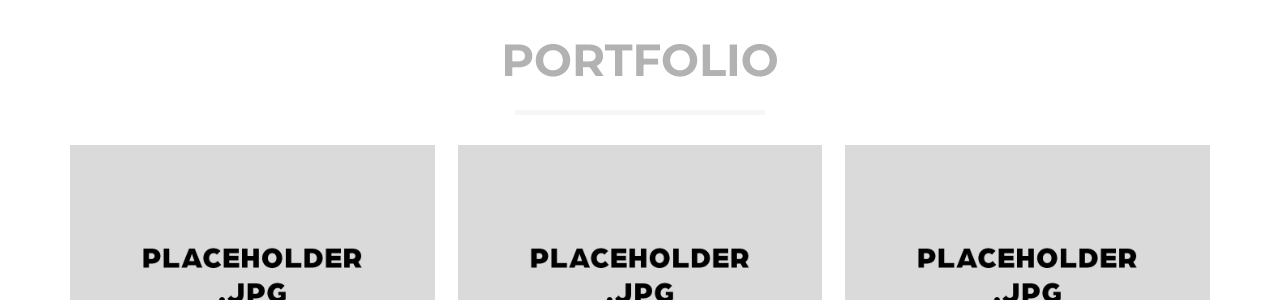
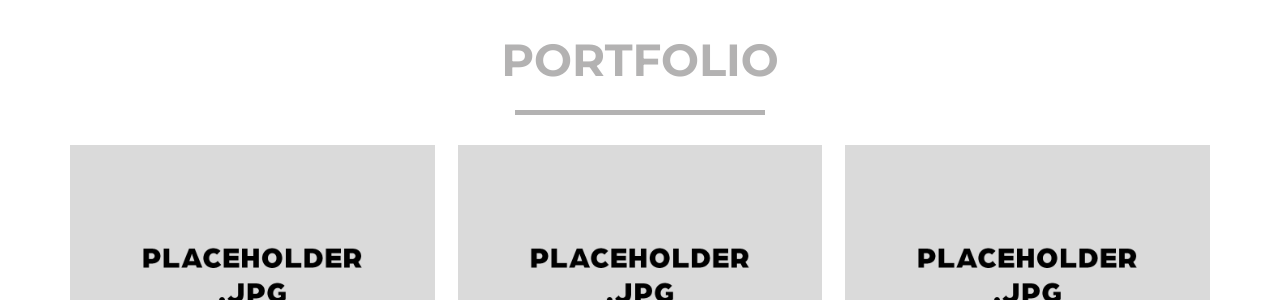
Before and after one commit to conniemyou/cyoung-portfolio, a Jekyll site: the page built from _posts/2014-07-18-project-1.markdown, in a window 1280 px wide and 1400 px high, scrolled down 734 px. Shown: the part 150-450 px from the top of the window. Built offline with Jekyll 4.4.1, drawn with Linux system fonts in a browser that asks for light colours.

Commit message:
back to normal

```diff
--- a/_includes/css/main.css
+++ b/_includes/css/main.css
@@ -52,11 +52,11 @@ hr.star-light {
 }
 
 hr.star-primary {
-    border-color: #{{ site.color.tertiary }};
+    border-color: #{{ site.color.secondary }};
 }
 
 hr.star-primary:after {
-    color: #{{ site.color.tertiary }};
+    color: #{{ site.color.secondary }};
     background-color: #fff;
 }
 
```
